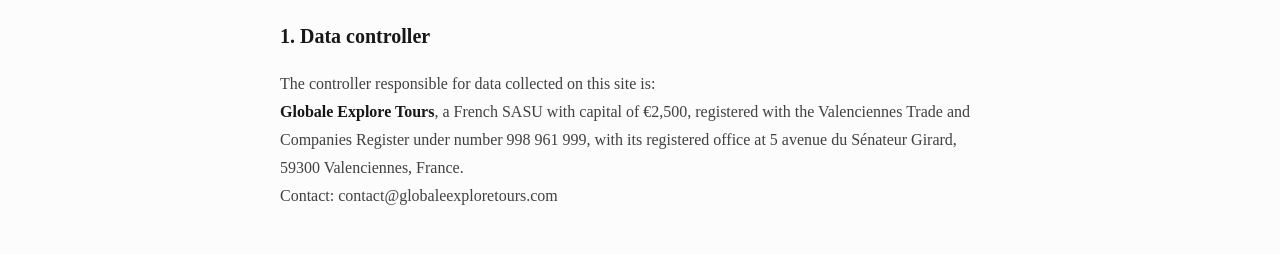
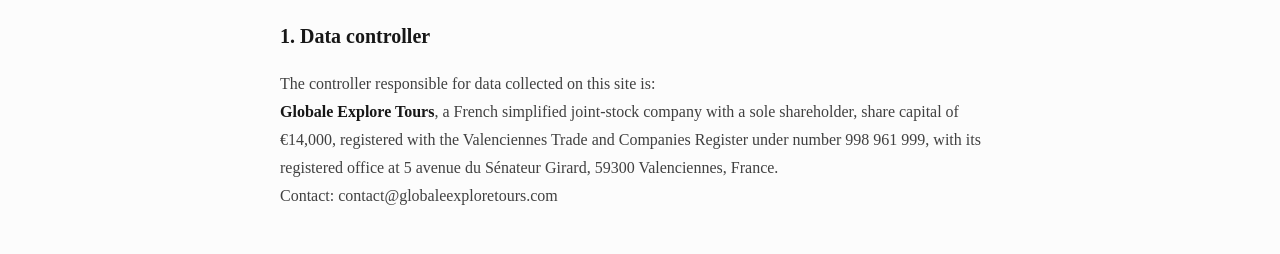
Before and after one commit to jalimX-Agency/Globale-Explore-Tours, a Next.js app: page /en/politique-de-confidentialite in a window 1280 px wide. Shown: the part 303-557 px from the top of the page. Built offline with nearby package versions, Linux system fonts and the light colour scheme; no server answers; the database is empty.

Commit message:
Update share capital to 14,000 EUR and drop SASU in Privacy Policy
Same fix as Mentions légales, applied to the other page that stated the
company's legal form and capital (Politique de confidentialité).

Co-Authored-By: Claude Sonnet 5 <noreply@anthropic.com>

```diff
--- a/src/app/[locale]/politique-de-confidentialite/page.tsx
+++ b/src/app/[locale]/politique-de-confidentialite/page.tsx
@@ -24,7 +24,7 @@ const CONTENT: Record<Locale, string> = {
 
 <h2>1. Responsable du traitement</h2>
 <p>Le responsable du traitement des données collectées sur ce site est :<br />
-<strong>Globale Explore Tours</strong>, SASU au capital de 2 500 €, immatriculée au RCS de Valenciennes sous le numéro 998 961 999, dont le siège social est situé 5 avenue du Sénateur Girard, 59300 Valenciennes, France.<br />
+<strong>Globale Explore Tours</strong>, société par actions simplifiée à associé unique au capital de 14 000 €, immatriculée au RCS de Valenciennes sous le numéro 998 961 999, dont le siège social est situé 5 avenue du Sénateur Girard, 59300 Valenciennes, France.<br />
 Contact : contact@globaleexploretours.com</p>
 
 <h2>2. Données que nous collectons</h2>
@@ -66,7 +66,7 @@ Contact : contact@globaleexploretours.com</p>
 
 <h2>1. Data controller</h2>
 <p>The controller responsible for data collected on this site is:<br />
-<strong>Globale Explore Tours</strong>, a French SASU with capital of €2,500, registered with the Valenciennes Trade and Companies Register under number 998 961 999, with its registered office at 5 avenue du Sénateur Girard, 59300 Valenciennes, France.<br />
+<strong>Globale Explore Tours</strong>, a French simplified joint-stock company with a sole shareholder, share capital of €14,000, registered with the Valenciennes Trade and Companies Register under number 998 961 999, with its registered office at 5 avenue du Sénateur Girard, 59300 Valenciennes, France.<br />
 Contact: contact@globaleexploretours.com</p>
 
 <h2>2. Data we collect</h2>
@@ -108,7 +108,7 @@ Contact: contact@globaleexploretours.com</p>
 
 <h2>1. Responsable del tratamiento</h2>
 <p>El responsable del tratamiento de los datos recogidos en este sitio es:<br />
-<strong>Globale Explore Tours</strong>, SASU con un capital de 2.500 €, inscrita en el Registro Mercantil de Valenciennes con el número 998 961 999, con domicilio social en 5 avenue du Sénateur Girard, 59300 Valenciennes, Francia.<br />
+<strong>Globale Explore Tours</strong>, sociedad por acciones simplificada con socio único con un capital de 14.000 €, inscrita en el Registro Mercantil de Valenciennes con el número 998 961 999, con domicilio social en 5 avenue du Sénateur Girard, 59300 Valenciennes, Francia.<br />
 Contacto: contact@globaleexploretours.com</p>
 
 <h2>2. Datos que recopilamos</h2>
```
